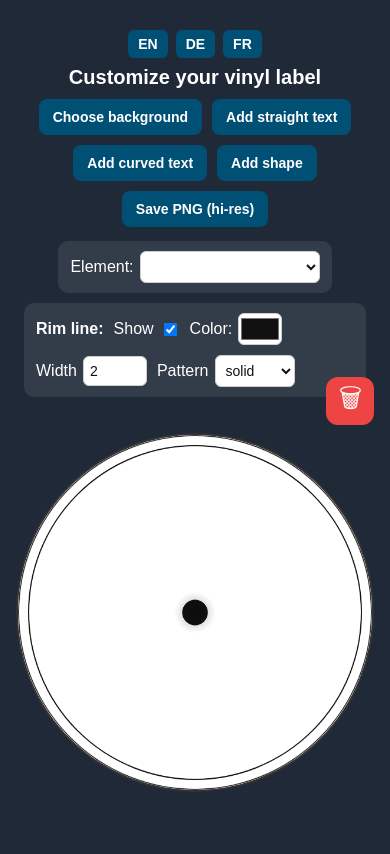
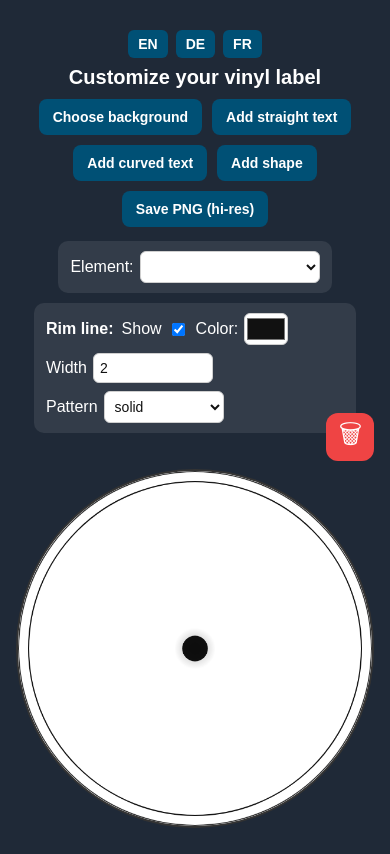
Before and after one commit to smileysmill/vinyl-designer_vinted, a plain HTML site: page index.html in a window 390 px wide. Drawn offline with Linux system fonts and the light colour scheme.

Commit message:
Update style.css

```diff
--- a/style.css
+++ b/style.css
@@ -69,3 +69,40 @@ canvas{display:block;width:100%;height:100%}
     font-size: 14px;
   }
 }
+
+/* ==== Mobile/Small-screen fixes ==== */
+
+/* Panels dürfen nicht breiter als der Screen sein */
+.panel {
+  max-width: 100vw;
+  overflow-x: auto;                 /* horizontal scrollen, falls zu breit */
+  -webkit-overflow-scrolling: touch;/* flüssiges Scrollen auf iOS */
+  box-sizing: border-box;
+  padding-left: 12px;               /* damit links nichts abgeschnitten wird */
+  padding-right: 12px;
+}
+
+/* Elemente im Panel nicht zusammenschieben */
+.panel > * { flex: 0 0 auto; }
+
+/* Toolbar & Panels mit Seiten-Padding, damit nichts am Rand klebt */
+#toolbar, #panels { padding: 0 10px; }
+
+/* Auf sehr kleinen Screens lieber umbrechen und volle Breite nutzen */
+@media (max-width: 480px) {
+  .panel {
+    flex-wrap: wrap;
+    justify-content: flex-start;
+    gap: 8px;
+  }
+  .panel label { width: auto; }
+  /* Eingaben angenehm groß */
+  .panel input[type="text"],
+  .panel input[type="number"],
+  .panel select {
+    min-width: 120px;
+  }
+  .panel input[type="color"] { width: 44px; height: 32px; }
+  /* Canvas skaliert mit */
+  #label { width: 92vw; height: 92vw; }
+}
```
